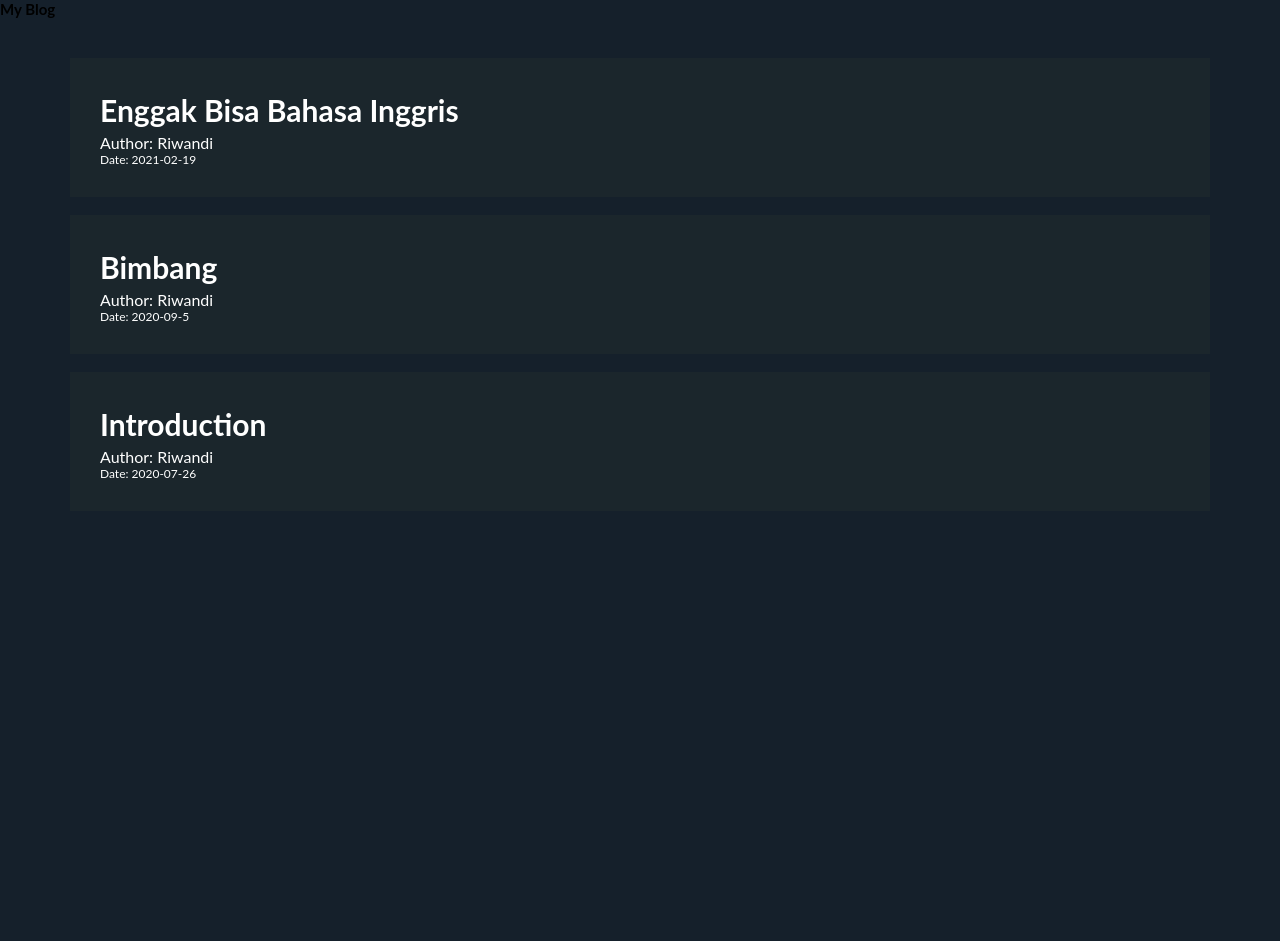
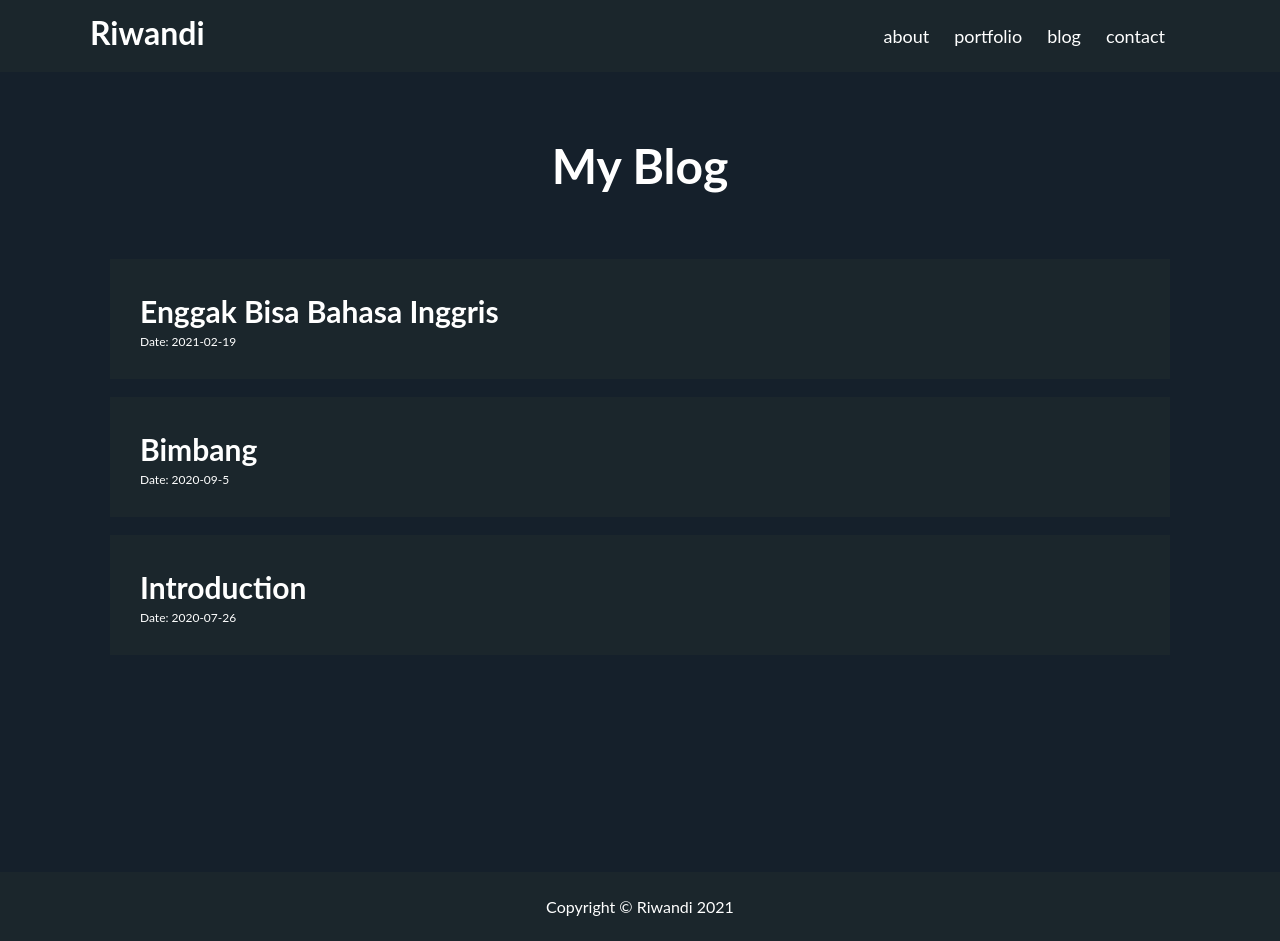
Before and after one commit to rwndy/riwandi-blog-v2, a Next.js app: page /blog in a window 1280 px wide. Before the commit the page ends 800 px from the top, so only its background shows below. Built offline with nearby package versions, Linux system fonts and the light colour scheme.

Commit message:
fixed styling

```diff
--- a/pages/blog/index.jsx
+++ b/pages/blog/index.jsx
@@ -1,4 +1,5 @@
 import Link from 'next/link'
+import {Navbar, Footer} from '../../components'
 
 const IndexPage = (props) => {
 
@@ -7,8 +8,9 @@ const IndexPage = (props) => {
 
   return (
     <>
-      <section className="container-fluid h-100">
-        <h1 className="text-white text-center mt-4">My Blog</h1>
+    <Navbar />
+      <section className="container blog">
+        <h1 className="text-white text-center mt-4 blog__title">My Blog</h1>
         <div className="container">
           <ul className="blog-list">
             {
@@ -18,7 +20,6 @@ const IndexPage = (props) => {
                     <Link href={`/blog/${blog.slug}`}>
                       <a>{blog.title}</a>
                     </Link>
-                      <p className="blog-author">Author: {blog.author}</p>
                       <p className="blog-date">Date: {blog.date}</p>
                   </li>
                 )
@@ -27,6 +28,7 @@ const IndexPage = (props) => {
           </ul>
         </div>
       </section>
+      <Footer />
     </>
   )
 }
--- a/styles/components/_home.scss
+++ b/styles/components/_home.scss
@@ -6,14 +6,14 @@
     min-height: 100vh;
 
   &__title {
-    font-size: clamp(6.4rem, 100%, 2.4rem);
+    font-size: clamp(3.2rem, 10vw, 6.4rem);
     color: $color-white;
     line-height: 1.6rem;
     margin-bottom: 3rem;
   }
 
   &__subtitle {
-    font-size: clamp(2.4rem, 50%, 1.5rem);
+    font-size: clamp(1.5rem, 2vw, 2.4rem);
     color: $color-white;
     text-align: center;
   }
--- a/styles/components/_navbar.scss
+++ b/styles/components/_navbar.scss
@@ -59,6 +59,12 @@
       z-index: 10000000000;
     }
 
+    &__toggle.active {
+      > img {
+        width: 2rem;
+      }
+    }
+
     &__item {
       position: fixed;
       top: 0;
--- a/styles/layout/_layout.scss
+++ b/styles/layout/_layout.scss
@@ -1,6 +1,7 @@
 .container {
   margin: 0 auto;
   max-width: 114rem;
+  padding: 2.5rem 2rem;
 }
 
 @media only screen and (max-width: 768px) {
--- a/styles/pages/_blog.scss
+++ b/styles/pages/_blog.scss
@@ -1,3 +1,15 @@
+.blog {
+  height: 100vh;
+  overflow: auto;
+
+  &__title {
+    color: $color-white;
+    text-align: center;
+    margin-top: 4rem;
+    font-size: 4.8rem;
+  }
+}
+
 
 .blog-list {
   margin: 4rem 0 0;
@@ -25,12 +37,6 @@
   color: $color-white;
 }
 
-.blog-author {
-  color: $color-white;
-  margin-bottom: 0px;
-  font-size: 1.6rem;
-}
-
 .blog-date {
   color: $color-white;
   margin-bottom: 0;
@@ -42,9 +48,21 @@
   font-size: 1.6rem;
   line-height: 1.5;
   font-weight: 400;
-  text-align: justify;
+  text-align: left;
 }
 
-.article-wrap {
-  height: 100%;
+.article-title {
+  font-size: clamp(2.4rem, 10vw, 4.8rem);
+  color: $color-white;
+  margin-top: 4rem;
+  margin-bottom: 3rem;
+  text-align: center;
 }
+
+.back {
+  font-size: 1.6rem;
+  font-weight: 400;
+  color: #3996F7;
+  margin-bottom: 1rem;
+  cursor: pointer;
+}
```
Also changed, not shown: pages/blog/[slug].js (+6 -1 lines).
